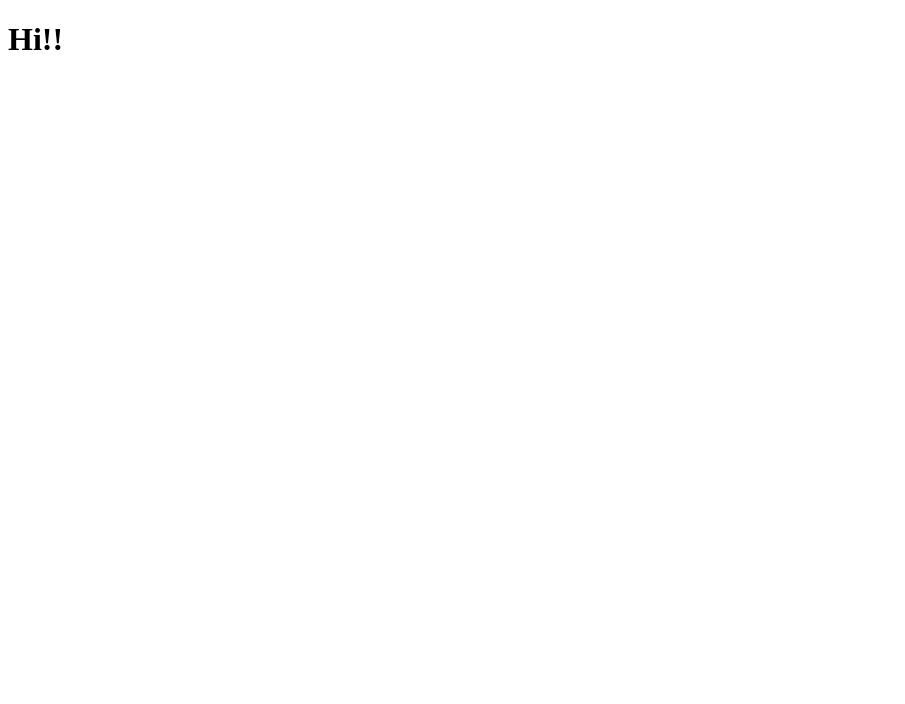
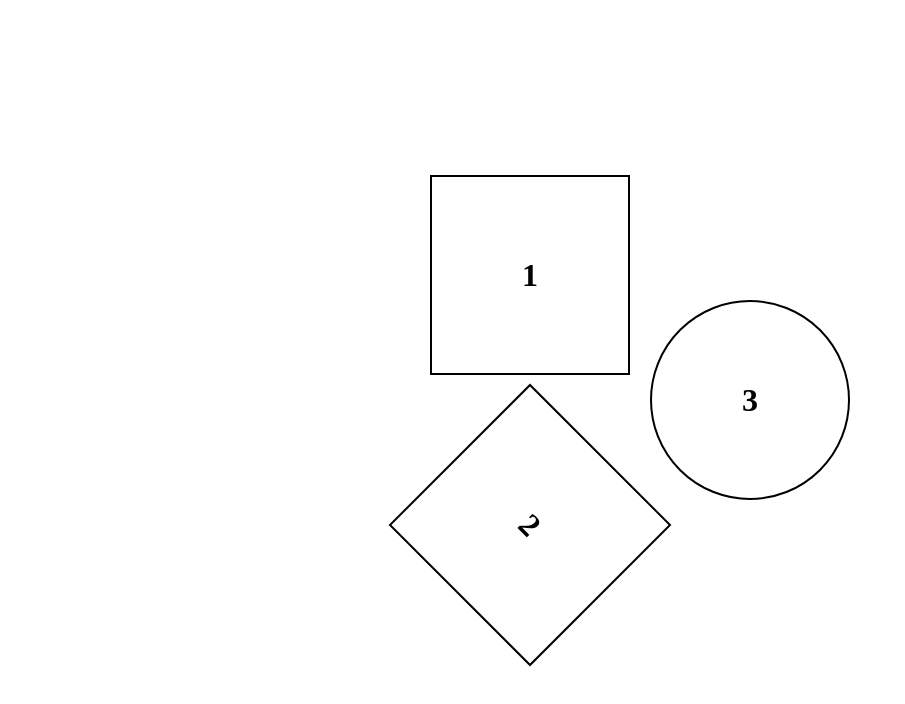
Before and after one commit to Aman109dhn/MERN, a plain HTML site: page Shapes Game/index.html in a window 1280 px wide. Shown: the whole page, without its empty margins (0-905 px from the left). Drawn offline with Linux system fonts and the light colour scheme.

Commit message:
Version1

```diff
--- a/Shapes Game/index.html
+++ b/Shapes Game/index.html
@@ -7,6 +7,12 @@
         <link rel="stylesheet" href="style.css">
     </head>
     <body>
-        <h1>Hi!!</h1>
+        <div id="main">
+            <div id="box">
+                <div id="square" class="shapes"><h1>1</h1></div>
+                <div id="diamond" class="shapes"><h1>2</h1></div>
+            </div>
+            <div id="circle" class="shapes"><h1>3</h1></div>
+        </div>
     </body>
 </html>
--- a/Shapes Game/style.css
+++ b/Shapes Game/style.css
@@ -0,0 +1,42 @@
+*{
+    margin: 0%;
+    padding: 0%;
+   box-sizing: border-box;
+}
+html,body{
+    height: 100%;
+    width: 100%;
+}
+#main{
+    height: 100%;
+    width: 100%;
+    display: flex;
+    align-items: center;
+    justify-content: center;
+}
+#circle{
+ border-radius: 50%;
+}
+#circle:hover{
+    background-color: green;
+}
+#square:hover{
+    background-color: red;
+}
+#diamond{
+    margin-top: 50px;
+    rotate: 45deg;
+}
+#diamond:hover{
+    background-color: blue;
+}
+
+.shapes{
+    height: 200px;
+    width: 200px;
+    border: 2px solid black;
+    display: flex;
+    align-items: center;
+    justify-content: center;
+    margin: 10px;
+}
```
